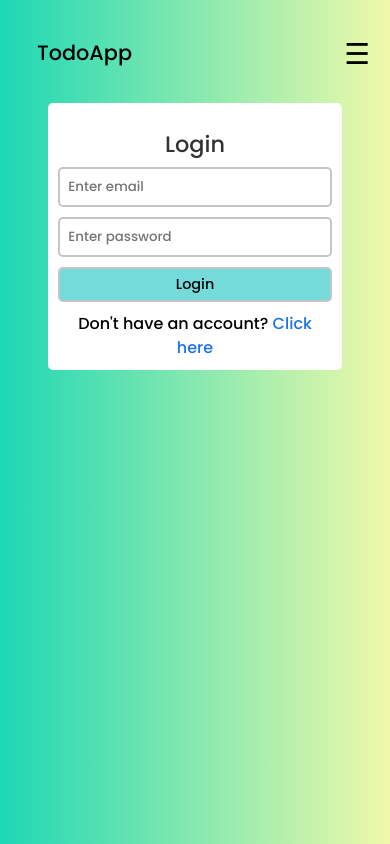
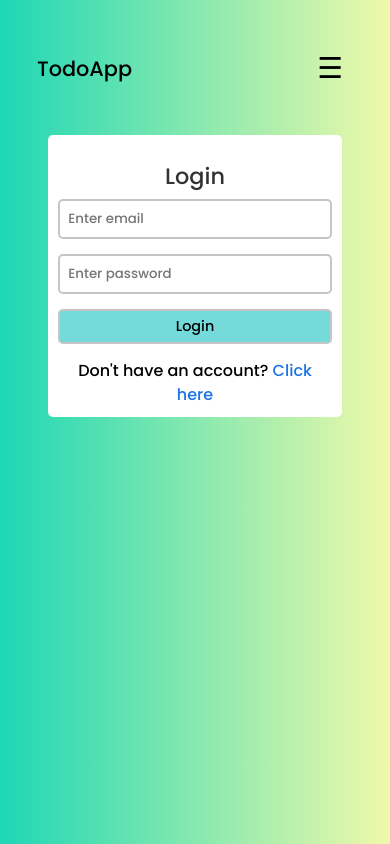
Before and after one commit to anujchauhann09/todo-list-frontend, a React (Vite) app: page /login in a window 390 px wide. Built offline with nearby package versions, Linux system fonts and the light colour scheme.

Commit message:
Improve toggle feature for responsive sidebar

```diff
--- a/src/App.jsx
+++ b/src/App.jsx
@@ -7,6 +7,8 @@ import Login from './components/Login/Login'
 import Register from './components/Register/Register'
 import PrivacyPolicy from './components/PrivacyPolicy/PrivacyPolicy'
 import TermsOfService from './components/TermsOfService/TermsOfService'
+import About from './components/About/About'
+import Contact from './components/Contact/Contact'
 import { ToastContainer } from 'react-toastify'
 import 'react-toastify/dist/ReactToastify.css'
 
@@ -72,6 +74,8 @@ function App() {
           setIsAuthenticated(true);
           setName(localStorage.getItem('name'))
       }} />} />
+        <Route path='/about' element={<About />} />
+        <Route path='/contact' element={<Contact />} />
       </Routes>
     </>
   )
--- /dev/null
+++ b/src/components/About/About.jsx
@@ -0,0 +1,5 @@
+export default function About() {
+    return (
+        <h1>About</h1>
+    )
+}
--- /dev/null
+++ b/src/components/Contact/Contact.jsx
@@ -0,0 +1,5 @@
+export default function Contact() {
+    return (
+        <h1>Contact</h1>
+    )
+}
--- a/src/components/Login/Login.css
+++ b/src/components/Login/Login.css
@@ -36,7 +36,7 @@
     display: flex;
     flex-direction: column;
     padding: 5px;
-    gap: 10px;
+    gap: 15px;
 }
 
 .input-box {
--- a/src/components/Navbar/Navbar.css
+++ b/src/components/Navbar/Navbar.css
@@ -30,6 +30,10 @@
     align-items: center;
     font-size: 1.4rem;
     gap: 5px;
+}
+
+.navbar-links {
+    width: 100%;
 }
 
 .navbar-links.close {
@@ -111,9 +115,9 @@
 
 #menu-toggle {
     display: none;
-    position: fixed;
+    /* position: fixed;
     top: 23px;
-    right: 10px;
+    right: 10px; */
     font-size: 1.8rem;
     background: none;
     border: none;
@@ -121,6 +125,14 @@
     color: var(--text-color);
     z-index: 1100;
     padding: 10px;
+}
+
+.general-navbar {
+    width: 100%;
+    /* background-color: #c9d42b; */
+    display: flex;
+    justify-content: space-between;
+    align-items: center;
 }
 
 @media (max-width: 1200px) {
@@ -163,10 +175,19 @@
     }
 
     #non-authenticated-div {
-        margin-top: 4rem;
+        margin-top: 6rem;
+    }
+
+    #authenticated-div {
+        margin-top: 6rem;
     }
 
     #sub-non-authenticated-div {
+        flex-direction: column-reverse;
+        padding: 10px;
+    }
+
+    #sub-authenticated-div {
         flex-direction: column-reverse;
         padding: 10px;
     }
--- a/src/components/Navbar/Navbar.jsx
+++ b/src/components/Navbar/Navbar.jsx
@@ -1,7 +1,7 @@
 import './Navbar.css'
 import { Link } from 'react-router-dom'
 import PropTypes from 'prop-types'
-import { useState } from 'react'
+import { useState, useRef, useEffect  } from 'react'
 
 Navbar.propTypes = {
     name: PropTypes.string.isRequired,
@@ -11,17 +11,38 @@ Navbar.propTypes = {
 
 export default function Navbar({ name, isAuthenticated, handleLogout }) {
     const [isMenuOpen, setIsMenuOpen] = useState(false)
+    const menuRef = useRef(null)
+    const buttonRef = useRef(null)
 
     const toggleMenu = () => setIsMenuOpen(!isMenuOpen)
+
+    const handleClickOutside = (event) => {
+        if (
+            menuRef.current &&
+            buttonRef.current &&
+            !menuRef.current.contains(event.target) &&
+            !buttonRef.current.contains(event.target) &&
+            isMenuOpen
+        ) {
+            setIsMenuOpen(false)
+        }
+    }
+
+    useEffect(() => {
+        document.addEventListener('mousedown', handleClickOutside)
+        return () => {
+            document.removeEventListener('mousedown', handleClickOutside)
+        }
+    }, [isMenuOpen])
 
     return (
         <nav className='navbar'>
             <div className='navbar-container'>
                 <div className='general-navbar'><Link to='/'><span id='todo-app-logo'>TodoApp</span></Link>
-                    <button type='button' id='menu-toggle' onClick={toggleMenu}>
+                    <button ref={buttonRef} type='button' id='menu-toggle' onClick={toggleMenu}>
                         ☰
                     </button></div>
-                <div className={`navbar-links ${isMenuOpen ? 'open' : 'close'}`}>
+                <div ref={menuRef} className={`navbar-links ${isMenuOpen ? 'open' : 'close'}`}>
                     {
                         isAuthenticated ? (
                             <div id="authenticated-div">
--- a/src/components/Register/Register.css
+++ b/src/components/Register/Register.css
@@ -38,7 +38,7 @@
     display: flex;
     flex-direction: column;
     padding: 5px;
-    gap: 10px;
+    gap: 15px;
 }
 
 .input-box {
```
Also changed, not shown: src/components/About/About.css (added), src/components/Contact/Contact.css (added).
